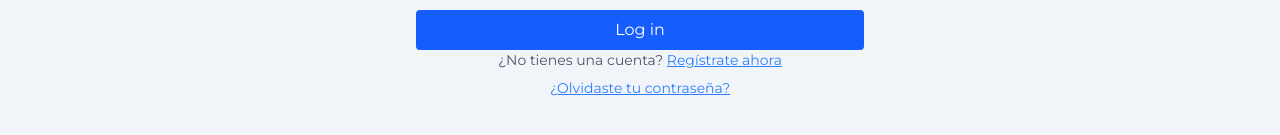
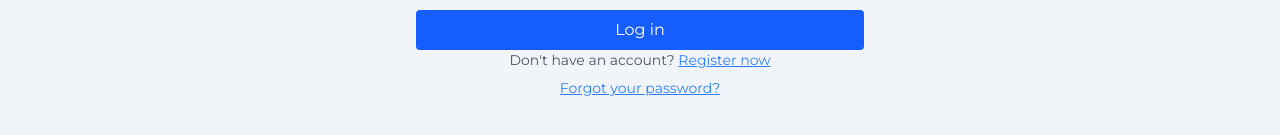
Before and after one commit to MacarenaCavieres/expedia-clon-softserve-frontend, a React (Vite) app: page /auth/login in a window 1280 px wide. Shown: the part 451-586 px from the top of the page. Built offline with nearby package versions, Linux system fonts and the light colour scheme; no server answers.

Commit message:
Small front-end changes

```diff
--- a/src/views/auth/LoginView.tsx
+++ b/src/views/auth/LoginView.tsx
@@ -78,14 +78,14 @@ function LoginView() {
     </form>
     <div className="space-y-2">
       <p className="text-sm text-gray-600 text-center">
-        ¿No tienes una cuenta?{" "}
+        Don't have an account?{" "}
         <button onClick={goToRegister} className="text-blue-500 hover:text-blue-600 underline">
-          Regístrate ahora
+          Register now
         </button>
       </p>
       <p className="text-sm text-gray-600 text-center">
         <button onClick={() => navigate("/auth/forgot-password")} className="text-blue-500 hover:text-blue-600 underline">
-          ¿Olvidaste tu contraseña?
+          Forgot your password?
         </button>
       </p>
     </div>
--- a/src/views/auth/RegisterView.tsx
+++ b/src/views/auth/RegisterView.tsx
@@ -107,6 +107,24 @@ function RegisterView() {
                         </div>
 
                         <div>
+                            <label htmlFor="lastname" className="block text-sm font-medium text-gray-700">
+                                Last Name
+                            </label>
+                            <input
+                                {...register("lastname")}
+                                id="lastname"
+                                type="text"
+                                autoComplete="family-name"
+                                required
+                                className="appearance-none relative block w-full px-3 py-2 border border-gray-300 placeholder-gray-500 text-gray-900 rounded-md focus:outline-none focus:ring-indigo-500 focus:border-indigo-500 focus:z-10 sm:text-sm"
+                                placeholder="Last name"
+                            />
+                            {errors.lastname && (
+                                <p className="mt-1 text-sm text-red-600">{errors.lastname.message}</p>
+                            )}
+                        </div>
+
+                        <div>
                             <label htmlFor="phone" className="block text-sm font-medium text-gray-700">
                                 Phone
                             </label>
@@ -124,23 +142,7 @@ function RegisterView() {
                             )}
                         </div>
 
-                        <div>
-                            <label htmlFor="lastname" className="block text-sm font-medium text-gray-700">
-                                Last Name
-                            </label>
-                            <input
-                                {...register("lastname")}
-                                id="lastname"
-                                type="text"
-                                autoComplete="family-name"
-                                required
-                                className="appearance-none relative block w-full px-3 py-2 border border-gray-300 placeholder-gray-500 text-gray-900 rounded-md focus:outline-none focus:ring-indigo-500 focus:border-indigo-500 focus:z-10 sm:text-sm"
-                                placeholder="Last name"
-                            />
-                            {errors.lastname && (
-                                <p className="mt-1 text-sm text-red-600">{errors.lastname.message}</p>
-                            )}
-                        </div>
+
 
                         <div>
                             <label htmlFor="password" className="block text-sm font-medium text-gray-700">
```
